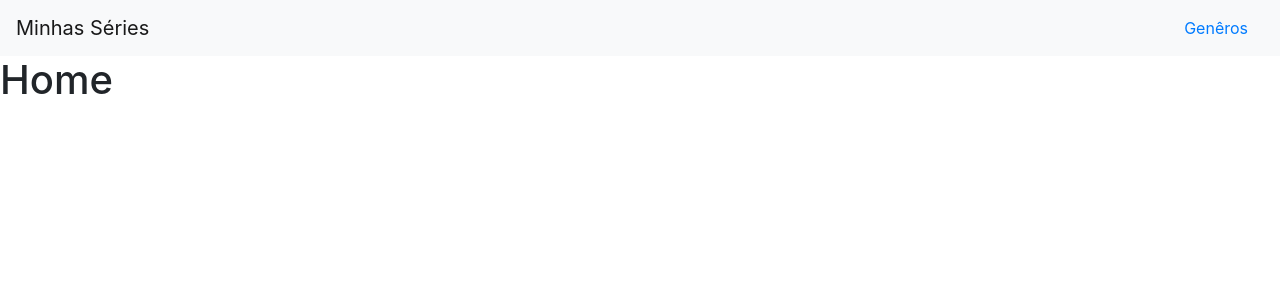
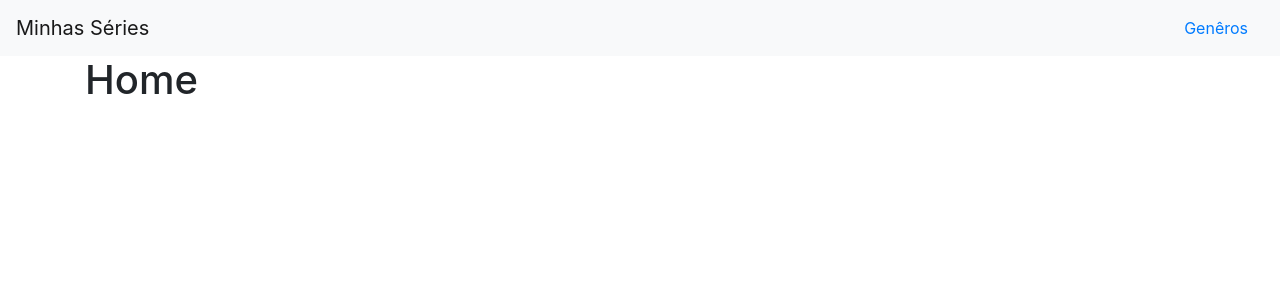
Before and after one commit to LuisValgoi/react-minhas-series, a React (Create React App) app: page / in a window 1280 px wide. Shown: the top 300 px of the page. Built offline with nearby package versions, Linux system fonts and the light colour scheme.

Commit message:
added home component

```diff
--- a/src/App.js
+++ b/src/App.js
@@ -3,15 +3,12 @@ import Header from "./Header";
 import Generos from "./Generos";
 import NovoGenero from "./NovoGenero";
 import EditarGenero from "./EditarGenero";
+import Home from "./Home";
 import {
   BrowserRouter as Router,
   Route,
   Switch
 } from "react-router-dom";
-
-const Home = () => {
-  return <h1>Home</h1>;
-};
 
 function App() {
   return (
--- /dev/null
+++ b/src/Home.js
@@ -0,0 +1,11 @@
+import React from "react";
+
+const Home = () => {
+  return (
+    <div className="container">
+      <h1>Home</h1>
+    </div>
+  );
+};
+
+export default Home;
```
